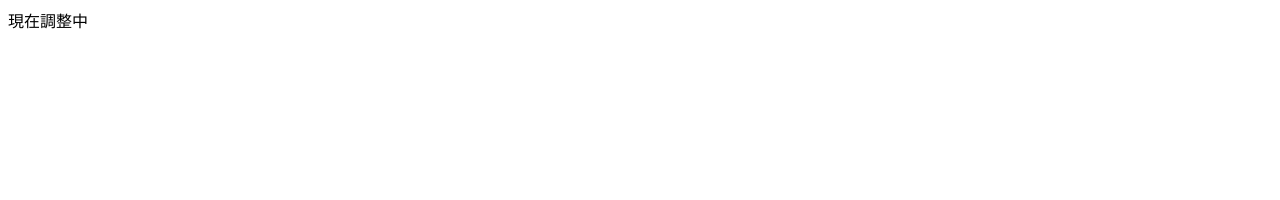
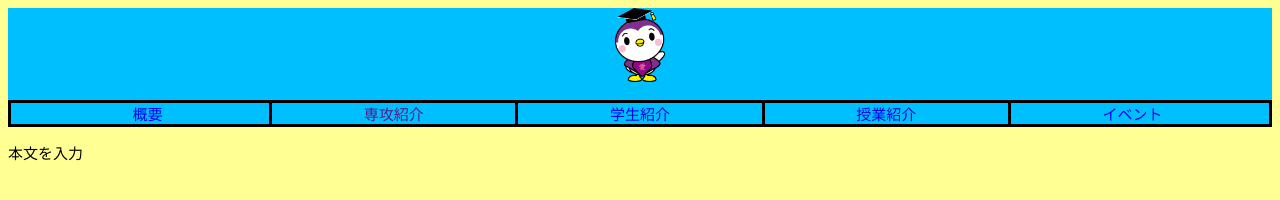
Before and after one commit to aue-english/aue-english.github.io, a plain HTML site: page html/major.html in a window 1280 px wide. Drawn offline with Linux system fonts and the light colour scheme.

Commit message:
major.html

```diff
--- a/html/major.html
+++ b/html/major.html
@@ -2,12 +2,27 @@
 <html lang="ja">
  <head>
   <meta charset="UTF-8">
-    <meta http-equiv="X-UA-Compatible" content="IE=edge">
+  <meta http-equiv="X-UA-Compatible" content="IE=edge, chrome">
   <meta name="viewport" content="width=device-width, initial-scale=1.0">
+  <link rel="stylesheet" href="../css/style.css">
+  <link rel="stylesheet" href="../css/reset.css">
+  <link href="../index.html">
+  <isindex　prompt="愛知教育大学　教育学部　英語　"></isindex>
   <title>専攻紹介</title>
-    <link href="../index.html">
  </head>
  <body>
-    現在調整中
+  <div class="header">
+    <div class="logo">
+        <img src="../img/aue.png" height="6%" width="4%">
+    </div>
+    <ul>
+        <li><a href="overview.html">概要</a></li>
+        <li><a href="">専攻紹介</a></li>
+        <li><a href="students.html">学生紹介</a></li>
+        <li><a href="study.html">授業紹介</a></li>
+        <li><a href="event.html">イベント</a></li>
+    </ul>
+    </div>
+    本文を入力
 </body>
 </html>
```
Lines whose indentation alone changed are shown as unchanged.
